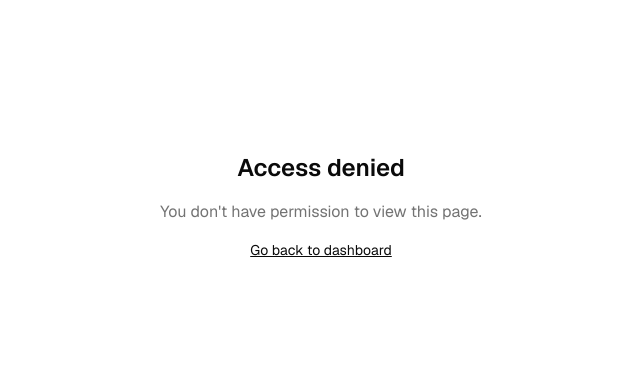
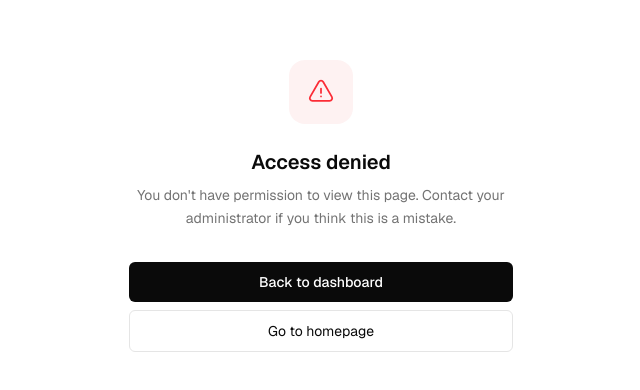
Before and after one commit to sabaudianin/starter-template-next, a Next.js app: page /unauthorized in a window 1280 px wide. Shown: the part 194-584 px from the top of the page, without its empty margins (319-959 px from the left). Built offline with nearby package versions, Linux system fonts and the light colour scheme.

Commit message:
poolish unauthorized page

```diff
--- a/src/app/unauthorized/page.tsx
+++ b/src/app/unauthorized/page.tsx
@@ -1,13 +1,39 @@
+import Link from "next/link"
+
 export default function UnauthorizedPage() {
     return (
-        <div className="flex flex-col items-center justify-center min-h-screen gap-4">
-            <h1 className="text-2xl font-semibold">Access denied</h1>
-            <p className="text-muted-foreground">
-                You don&apos;t have permission to view this page.
-            </p>
-            <a href="/dashboard" className="underline text-sm">
-                Go back to dashboard
-            </a>
+        <div className="min-h-screen flex flex-col items-center justify-center bg-background text-foreground px-6">
+            <div className="w-full max-w-sm text-center">
+
+                <div className="w-16 h-16 rounded-2xl bg-red-50 dark:bg-red-950 flex items-center justify-center mx-auto mb-6">
+                    <svg className="w-7 h-7 text-red-500" fill="none" stroke="currentColor" viewBox="0 0 24 24">
+                        <path strokeLinecap="round" strokeLinejoin="round" strokeWidth={1.5}
+                            d="M12 9v3.75m-9.303 3.376c-.866 1.5.217 3.374 1.948 3.374h14.71c1.73 0 2.813-1.874 1.948-3.374L13.949 3.378c-.866-1.5-3.032-1.5-3.898 0L2.697 16.126zM12 15.75h.007v.008H12v-.008z" />
+                    </svg>
+                </div>
+
+                <h1 className="text-xl font-semibold mb-2">Access denied</h1>
+                <p className="text-sm text-muted-foreground leading-relaxed mb-8">
+                    You don&apos;t have permission to view this page.
+                    Contact your administrator if you think this is a mistake.
+                </p>
+
+                <div className="flex flex-col gap-2">
+                    <Link
+                        href="/dashboard"
+                        className="w-full rounded-md bg-foreground text-background py-2.5 text-sm font-medium hover:opacity-80 transition-opacity text-center"
+                    >
+                        Back to dashboard
+                    </Link>
+                    <Link
+                        href="/"
+                        className="w-full rounded-md border border-border py-2.5 text-sm hover:bg-muted transition-colors text-center"
+                    >
+                        Go to homepage
+                    </Link>
+                </div>
+
+            </div>
         </div>
     )
 }
```
